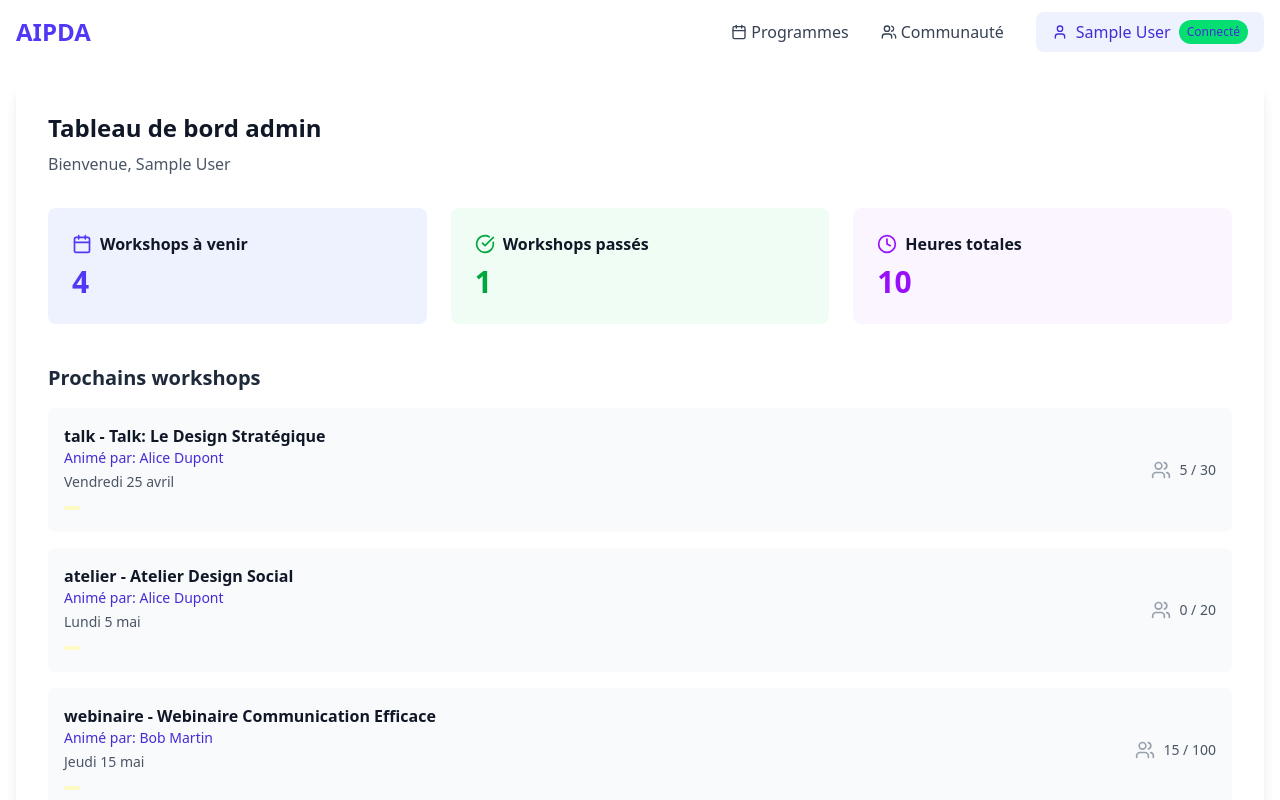
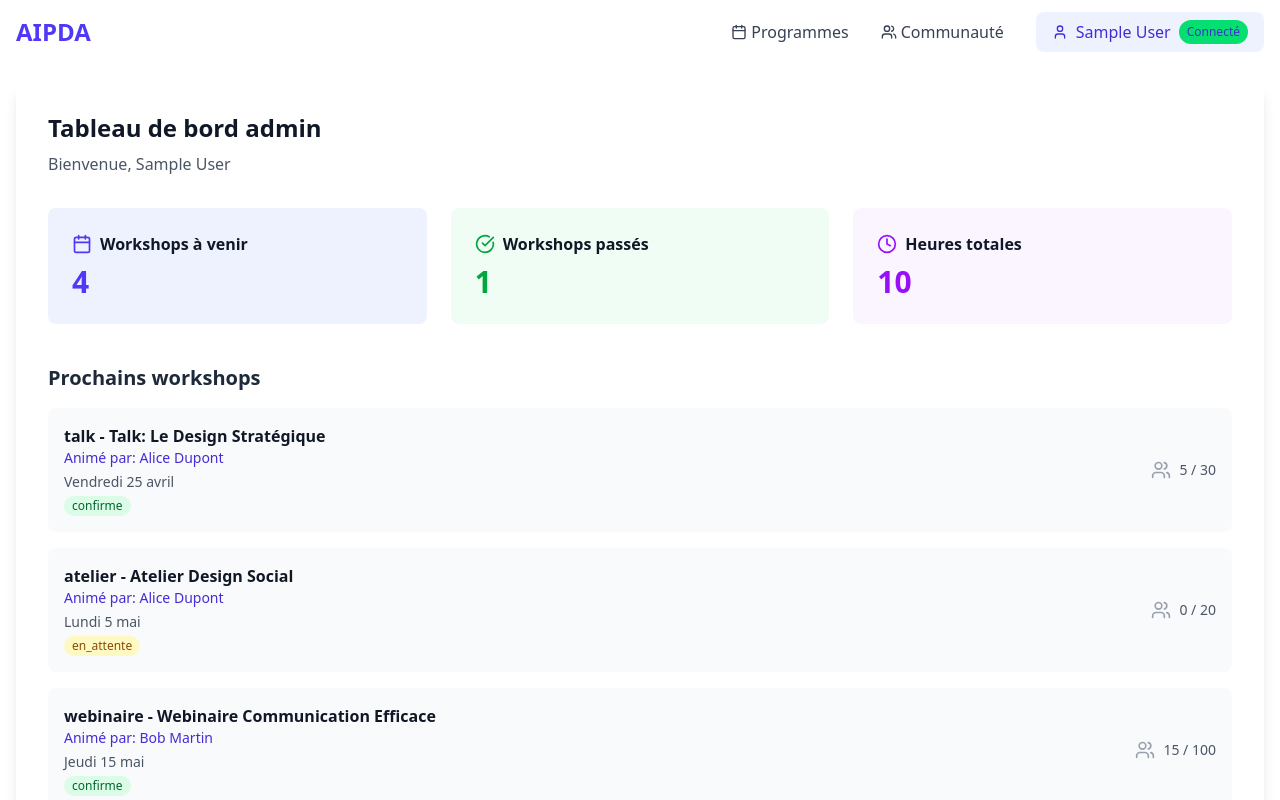
Before and after one commit to nguyendkhoi/AIPDA2, a React (Vite) app in the folder frontEnd/: page /dashboard in a window 1280 px wide. Shown: the top 800 px of the page. Built offline with nearby package versions, Linux system fonts and the light colour scheme; sample sign-in values are in the browser's storage.

Commit message:
fix error

```diff
--- a/frontEnd/src/Components/DashBoard.tsx
+++ b/frontEnd/src/Components/DashBoard.tsx
@@ -108,12 +108,12 @@ const DashBoard: React.FC = () => {
                       {/* Afficher statut si pertinent */}
                       <span
                         className={`text-xs px-2 py-0.5 rounded-full mt-1 inline-block ${
-                          workshop.statut === "confirme"
+                          workshop.status === "confirme"
                             ? "bg-green-100 text-green-800"
                             : "bg-yellow-100 text-yellow-800"
                         }`}
                       >
-                        {workshop.statut}
+                        {workshop.status}
                       </span>
                     </div>
                     <div className="flex items-center flex-shrink-0">
--- a/frontEnd/src/Components/ProfilePage/ProfilePage.tsx
+++ b/frontEnd/src/Components/ProfilePage/ProfilePage.tsx
@@ -36,10 +36,9 @@ const ProfilePage = () => {
         setUserProfile(null);
         return;
       }
-
+      setIsSaving(true);
       try {
         const profileData = await getUserProfile();
-
         setUserProfile({
           name: profileData.name || user.name,
           first_name: profileData.first_name || user.first_name,
@@ -66,6 +65,8 @@ const ProfilePage = () => {
         setAuthToken(null);
         localStorage.removeItem("userData");
         localStorage.removeItem("authToken");
+      } finally {
+        setIsSaving(false);
       }
     };
 
```
